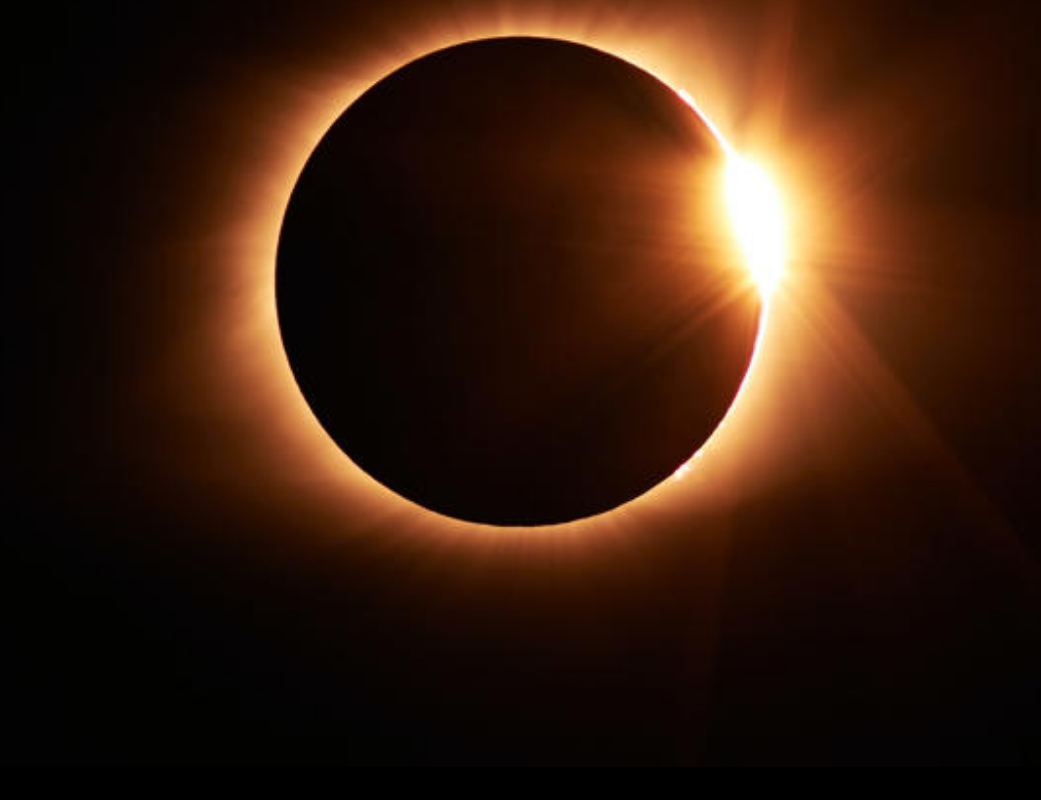
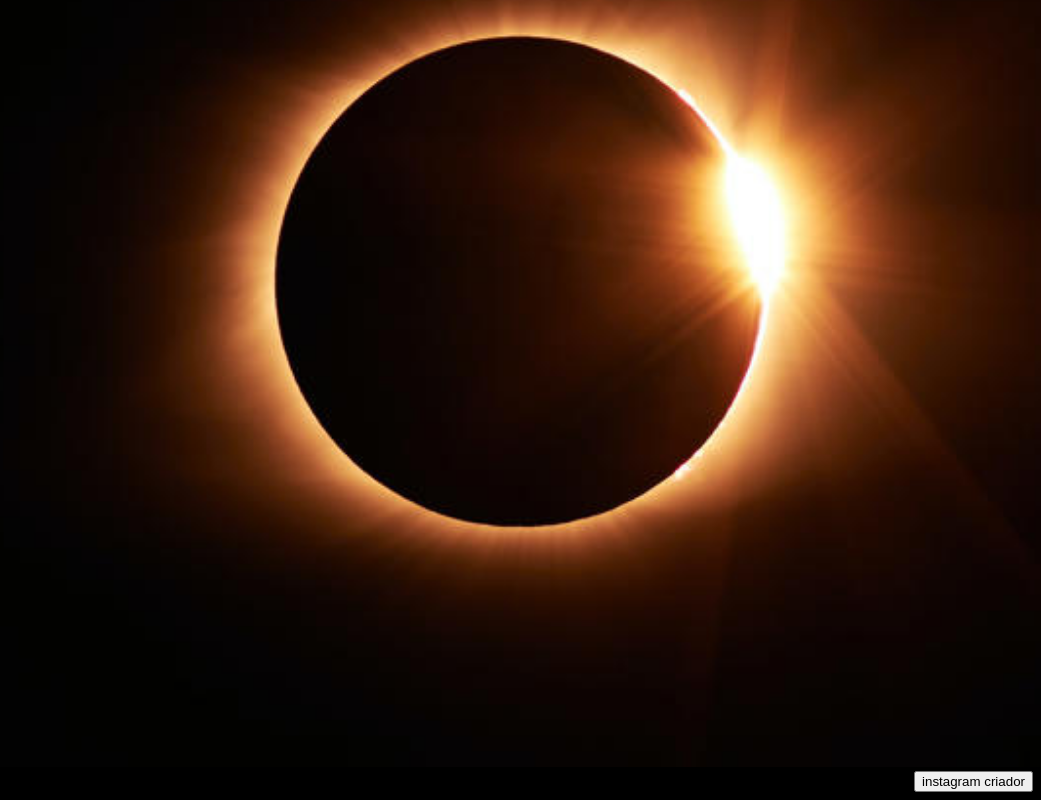
Before and after one commit to GValle-17/PROGRAMA-AO-ASTROJOURNEY, a plain HTML site: page index.html in a window 1280 px wide. Shown: the part 414-1214 px from the top of the page, without its empty margins (239-1280 px from the left). Before the commit the page ends 1193 px from the top, so only its background shows below. Drawn offline with Linux system fonts and the light colour scheme.

Commit message:
Add files via upload

```diff
--- a/index.html
+++ b/index.html
@@ -26,6 +26,11 @@
             </p>
         </h2>
         <img src="AA14Htmo.jpeg" width="1500" height="1000">
+        <footer>
+            <div>
+                <a href="https://www.instagram.com/gabriel_vd6126"> <button>instagram criador</button></a>
+            </div>
+        </footer>
     </body>
 
 </html>
--- a/styles.css
+++ b/styles.css
@@ -1,2 +1,3 @@
 body{background-color: rgb(0, 0, 0);}
 body{text-align: center;}
+footer{text-align: right;}
```
